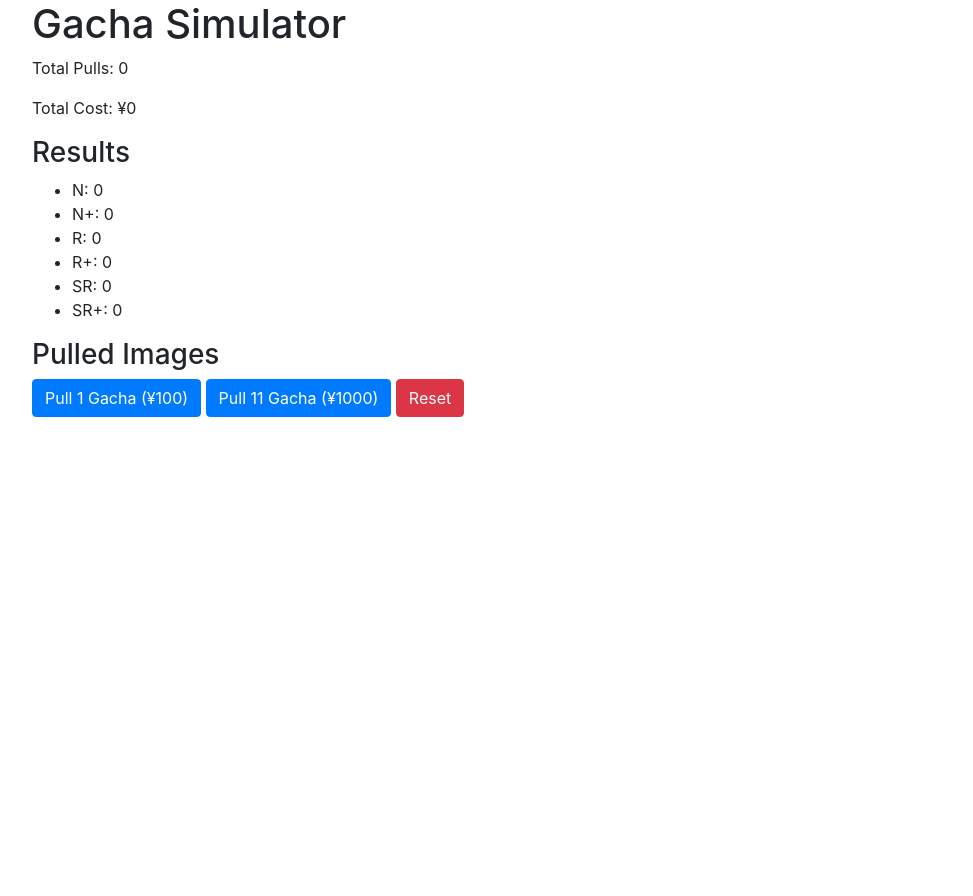
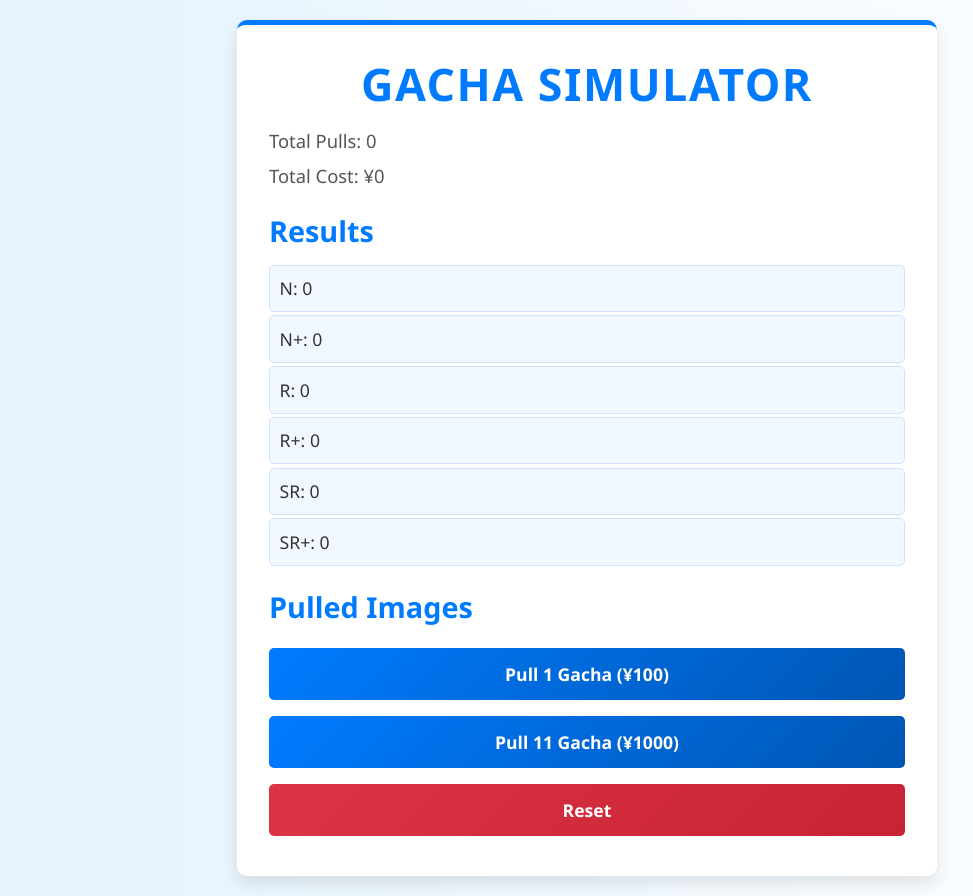
Before and after one commit to SAITEINTHINE/2024-11-12-1, a Flask app: page / in a window 1280 px wide. Shown: the whole page, without its empty margins (53-1026 px from the left). Before the commit the page ends 417 px from the top, so only its background shows below. Run offline with Flask 3, Linux system fonts and the light colour scheme; some libraries are stand-ins or nearby versions.

Commit message:
ガチャガチャシミュレーション

```diff
--- a/main.py
+++ b/main.py
@@ -105,4 +105,4 @@ def eleven_pull():
     return redirect(url_for('index'))
 
 if __name__ == '__main__':
-    app.run(debug=True)
+    app.run(debug=True, host='0.0.0.0', port=8080)
--- a/static/styles.css
+++ b/static/styles.css
@@ -1,13 +1,129 @@
+/* styles.css */
+
+body {
+    font-family: 'Segoe UI', Tahoma, Geneva, Verdana, sans-serif;
+    background: linear-gradient(to right, #e3f2fd, #ffffff);
+    color: #333;
+    padding: 20px;
+}
+
+h1 {
+    font-size: 2.8rem;
+    color: #007bff;
+    text-align: center;
+    margin-bottom: 1rem;
+    text-transform: uppercase;
+    letter-spacing: 1.5px;
+    font-weight: bold;
+}
+
+.container {
+    max-width: 700px;
+    margin: 0 auto;
+    padding: 2rem;
+    background-color: #ffffff;
+    border-radius: 10px;
+    box-shadow: 0 8px 16px rgba(0, 0, 0, 0.1);
+    border-top: 5px solid #007bff;
+}
+
+p {
+    font-size: 1.15rem;
+    margin: 0.5rem 0;
+    color: #555;
+}
+
+h3 {
+    font-size: 1.8rem;
+    color: #007bff;
+    margin-top: 1.5rem;
+    margin-bottom: 1rem;
+    font-weight: bold;
+}
+
+ul {
+    list-style: none;
+    padding: 0;
+    font-size: 1.1rem;
+}
+
+ul li {
+    font-size: 1.1rem;
+    padding: 0.6rem;
+    margin: 0.2rem 0;
+    background-color: #f1f8ff;
+    border-radius: 5px;
+    display: flex;
+    justify-content: space-between;
+    align-items: center;
+    border: 1px solid #d0e2ff;
+}
+
 .image-grid {
-    display: flex;
-    flex-wrap: wrap;
-    gap: 10px;
+    display: grid;
+    grid-template-columns: repeat(auto-fill, minmax(100px, 1fr));
+    gap: 15px;
+    margin-top: 1rem;
 }
 
 .gacha-image {
-    width: 100px;
-    height: 100px;
-    object-fit: cover;
-    border: 1px solid #ddd;
+    width: 100%;
+    height: auto;
+    border-radius: 8px;
+    box-shadow: 0 4px 8px rgba(0, 0, 0, 0.15);
+    transition: transform 0.2s ease-in-out, box-shadow 0.2s ease-in-out;
+}
+
+.gacha-image:hover {
+    transform: scale(1.1);
+    box-shadow: 0 8px 16px rgba(0, 0, 0, 0.25);
+}
+
+.btn {
+    width: 100%;
+    margin: 0.5rem 0;
+    padding: 0.8rem;
+    font-size: 1.1rem;
+    font-weight: bold;
+    transition: all 0.3s;
     border-radius: 5px;
 }
+
+.btn-primary {
+    background: linear-gradient(135deg, #007bff, #0056b3);
+    border: none;
+    color: #fff;
+}
+
+.btn-primary:hover {
+    background: linear-gradient(135deg, #0056b3, #004080);
+}
+
+.btn-danger {
+    background: linear-gradient(135deg, #dc3545, #c82333);
+    border: none;
+    color: #fff;
+}
+
+.btn-danger:hover {
+    background: linear-gradient(135deg, #c82333, #a71d2a);
+}
+
+@media (max-width: 576px) {
+    h1 {
+        font-size: 2rem;
+    }
+
+    .container {
+        padding: 1.5rem;
+    }
+
+    .btn {
+        font-size: 1rem;
+    }
+
+    .image-grid {
+        grid-template-columns: repeat(auto-fill, minmax(80px, 1fr));
+        gap: 10px;
+    }
+}
```
Also changed, not shown: 1 other file.
